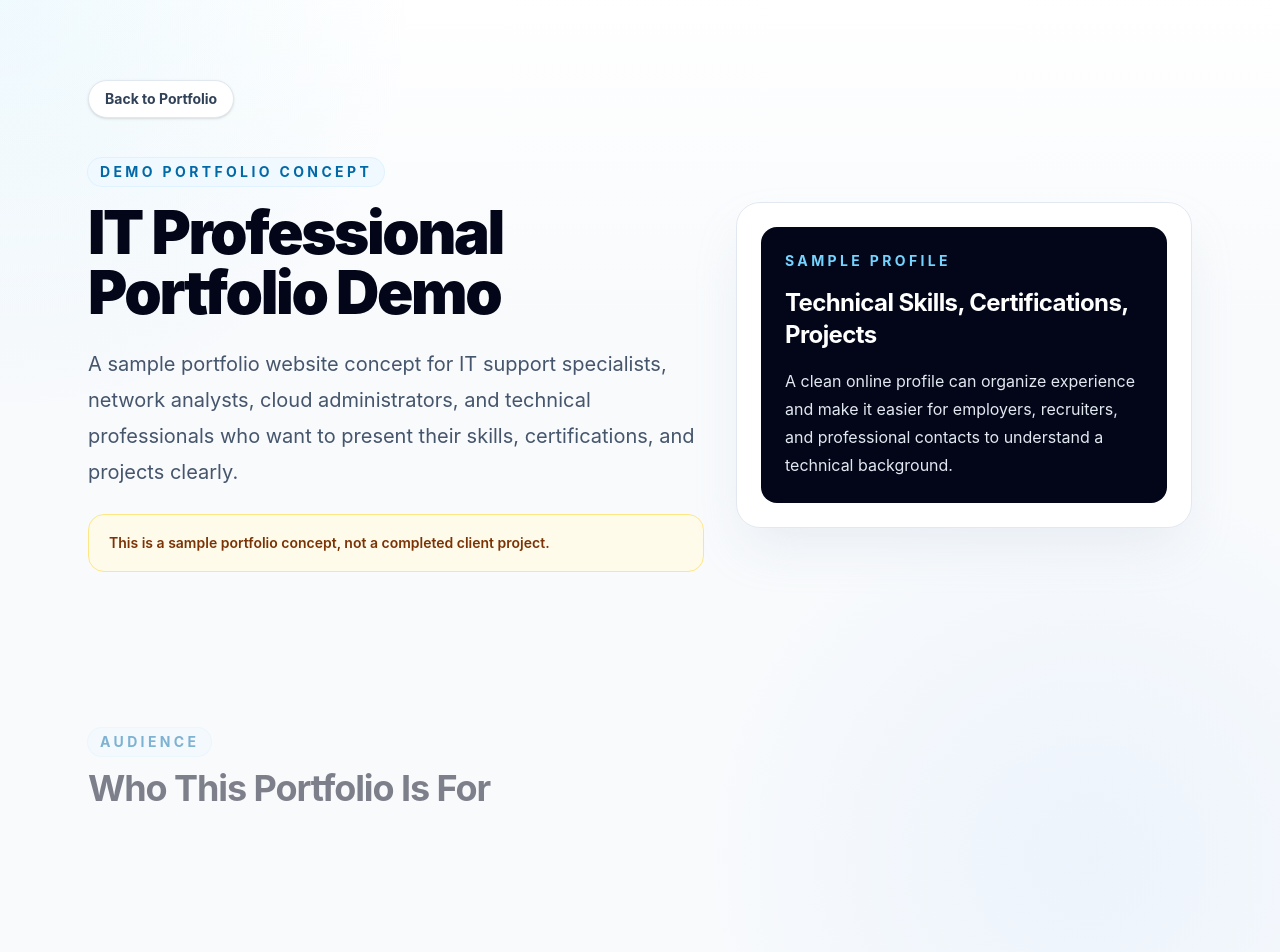
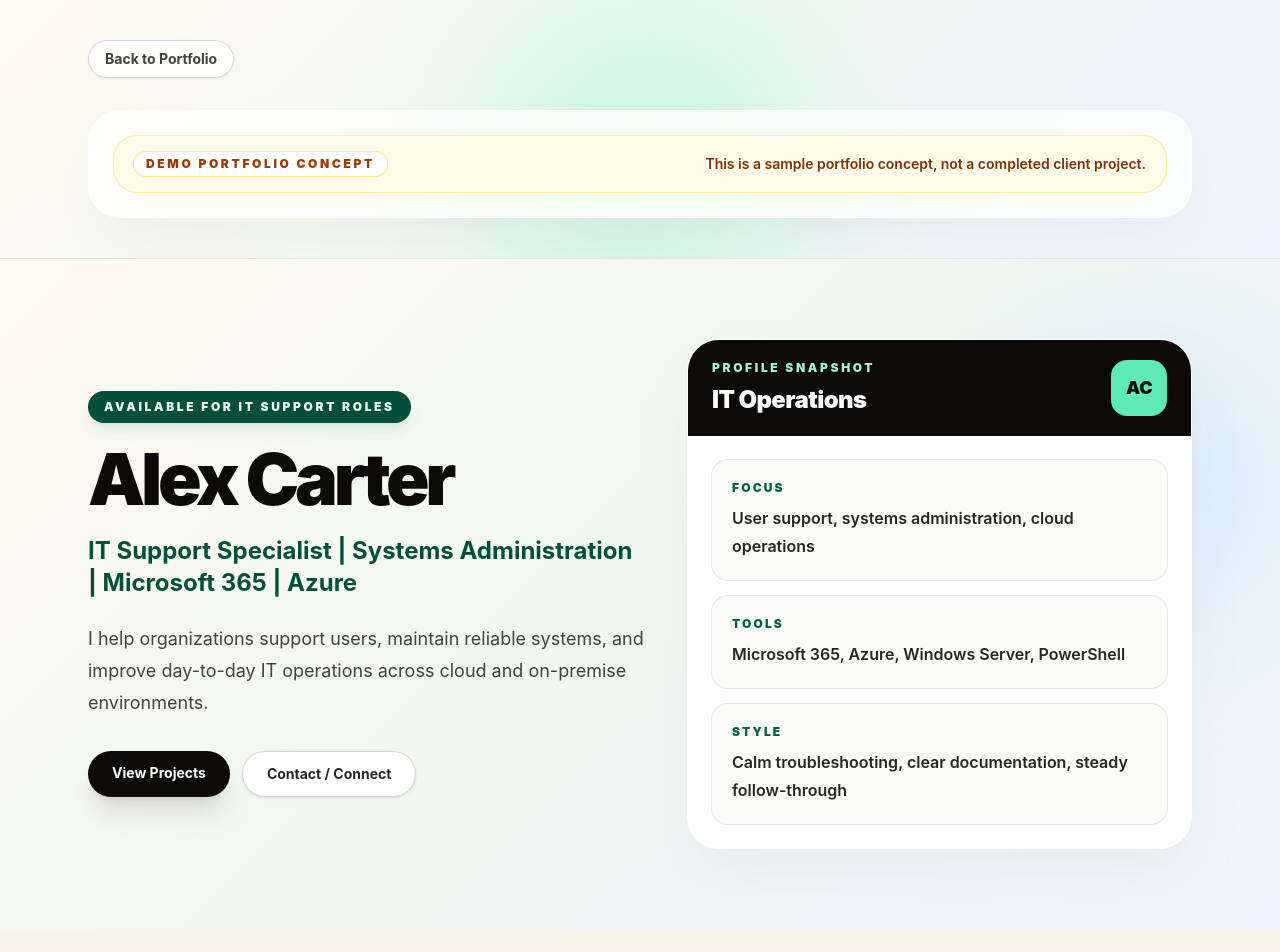
Before and after one commit to AhmadNiknam/ahmad-portfolio-website, a Next.js app: page /samples/it-professional-portfolio in a window 1280 px wide. Shown: the top 952 px of the page. Built offline with nearby package versions, Linux system fonts and the light colour scheme.

Commit message:
refactor: update IT professional portfolio demo content and structure. Revised metadata, core skills, certifications, and project descriptions for improved clarity and professionalism. Enhanced layout and styling for a modern presentation.

```diff
--- a/app/samples/it-professional-portfolio/page.tsx
+++ b/app/samples/it-professional-portfolio/page.tsx
@@ -4,151 +4,230 @@ import { Footer } from "@/components/footer";
 import { profileLinks } from "@/lib/portfolio-data";
 
 export const metadata: Metadata = {
-  title: "IT Professional Portfolio Demo | Ahmad Niknam",
+  title: "Alex Carter IT Portfolio Demo | Ahmad Niknam",
   description:
-    "Demo portfolio website concept for IT support, network, cloud, and systems administration professionals."
+    "A light, modern demo portfolio concept for an IT support and systems administration professional."
 };
 
-const audiences = [
-  "IT Support Specialists",
-  "Help Desk Technicians",
-  "Network Analysts",
-  "Cloud Administrators",
-  "Systems Administrators"
+const coreSkills = [
+  "Microsoft 365 Administration",
+  "Windows Server Support",
+  "Azure Administration",
+  "User Support & Troubleshooting",
+  "PowerShell Automation",
+  "Network Fundamentals",
+  "Documentation",
+  "Endpoint Support"
 ];
 
-const suggestedSections = [
-  "Professional Summary",
-  "Technical Skills",
-  "Certifications",
-  "Technical Projects",
-  "Work Experience Highlights",
-  "Contact and LinkedIn"
+const certifications = [
+  "Microsoft Certified: Azure Administrator Associate",
+  "Microsoft 365 Fundamentals",
+  "IT Support and Systems Administration Credential"
 ];
 
-const contentAreas = [
+const featuredProjects = [
   {
-    title: "Microsoft 365 Support",
+    title: "Microsoft 365 User Support Optimization",
+    tag: "Sample project",
     description:
-      "Show experience supporting users, accounts, email, licensing, collaboration tools, and common service requests."
+      "Mapped common user requests, improved onboarding documentation, and created support checklists for account, email, and Teams issues.",
+    details: ["M365 admin workflows", "Knowledge base updates", "Ticket triage support"]
   },
   {
-    title: "Windows Server Administration",
+    title: "Windows Server Maintenance and Access Review",
+    tag: "Sample project",
     description:
-      "Present practical server administration work such as Active Directory, DNS, DHCP, file services, and routine maintenance."
+      "Created a practical maintenance rhythm for file shares, user groups, patch checks, and routine Active Directory access reviews.",
+    details: ["AD group review", "Patch readiness", "File service support"]
   },
   {
-    title: "Azure Administration",
+    title: "Small Office Network Support and Documentation",
+    tag: "Sample project",
     description:
-      "Highlight cloud administration knowledge through virtual machines, identity, monitoring, storage, and resource organization."
+      "Documented a small office network, clarified device ownership, and prepared troubleshooting notes for connectivity and printer issues.",
+    details: ["Network inventory", "Troubleshooting guide", "Endpoint notes"]
+  }
+];
+
+const experienceSnapshots = [
+  {
+    period: "User Support",
+    title: "Responsive help desk support",
+    description: "Clear communication, careful intake, and practical troubleshooting for staff and remote users."
   },
   {
-    title: "PowerShell Automation",
-    description:
-      "Include examples of scripts or reports that reduce repetitive tasks and improve support visibility."
+    period: "Systems",
+    title: "Server and identity administration",
+    description: "Routine account management, permissions reviews, documentation, and system maintenance tasks."
   },
   {
-    title: "Network Troubleshooting",
-    description:
-      "Describe structured troubleshooting across connectivity, VPN access, switching, routing, and user impact."
-  },
-  {
-    title: "Documentation and User Support",
-    description:
-      "Show communication skills through knowledge base articles, handoff notes, user guides, and support summaries."
+    period: "Cloud",
+    title: "Microsoft cloud operations",
+    description: "Microsoft 365 and Azure fundamentals applied to secure, reliable, and organized daily operations."
   }
 ];
 
 export default function ItProfessionalPortfolioDemo() {
   return (
     <>
-      <main>
-        <section className="overflow-hidden py-16 sm:py-20">
+      <main className="bg-[#f7f2ea] text-stone-950">
+        <section className="relative isolate overflow-hidden border-b border-stone-200 bg-[linear-gradient(135deg,#fffaf0_0%,#eef7f1_52%,#edf4ff_100%)] py-8 sm:py-10">
+          <div className="absolute left-1/2 top-0 -z-10 h-80 w-80 -translate-x-1/2 rounded-full bg-emerald-200/40 blur-3xl" />
           <div className="mx-auto max-w-6xl px-6">
             <Link
               href="/"
-              className="inline-flex rounded-full border border-slate-200 bg-white px-4 py-2 text-sm font-bold text-slate-700 shadow-sm transition hover:-translate-y-0.5 hover:border-sky-200 hover:text-sky-700"
+              className="inline-flex rounded-full border border-stone-300 bg-white/80 px-4 py-2 text-sm font-bold text-stone-700 shadow-sm shadow-stone-200/60 transition hover:-translate-y-0.5 hover:border-emerald-300 hover:text-emerald-800"
             >
               Back to Portfolio
             </Link>
 
-            <div className="mt-10 grid gap-8 lg:grid-cols-[1.15fr_0.85fr] lg:items-center">
+            <div className="mt-8 rounded-[2rem] border border-white/80 bg-white/75 p-4 shadow-2xl shadow-stone-300/30 backdrop-blur sm:p-6">
+              <div className="flex flex-col gap-3 rounded-[1.5rem] border border-amber-200/80 bg-amber-50 px-5 py-4 text-sm font-semibold leading-6 text-amber-900 sm:flex-row sm:items-center sm:justify-between">
+                <span className="inline-flex w-fit rounded-full bg-white px-3 py-1 text-xs font-black uppercase tracking-[0.22em] text-amber-800 ring-1 ring-amber-200">
+                  Demo Portfolio Concept
+                </span>
+                <span>This is a sample portfolio concept, not a completed client project.</span>
+              </div>
+            </div>
+          </div>
+        </section>
+
+        <section className="relative isolate overflow-hidden bg-[linear-gradient(135deg,#fffaf0_0%,#eef7f1_52%,#edf4ff_100%)] py-16 sm:py-20">
+          <div className="absolute right-0 top-20 -z-10 h-72 w-72 rounded-full bg-blue-200/40 blur-3xl" />
+          <div className="mx-auto grid max-w-6xl gap-10 px-6 lg:grid-cols-[1.05fr_0.95fr] lg:items-center">
             <div className="reveal">
-                <p className="mb-4 inline-flex rounded-full bg-sky-50 px-3 py-1 text-sm font-bold uppercase tracking-[0.24em] text-sky-700 ring-1 ring-sky-100">
-                  Demo Portfolio Concept
+              <p className="mb-5 inline-flex rounded-full bg-emerald-900 px-4 py-2 text-xs font-black uppercase tracking-[0.22em] text-emerald-50 shadow-lg shadow-emerald-900/10">
+                Available for IT Support Roles
               </p>
-                <h1 className="max-w-4xl text-4xl font-black tracking-[-0.04em] text-slate-950 sm:text-5xl lg:text-6xl">
-                  IT Professional Portfolio Demo
+              <h1 className="max-w-4xl text-5xl font-black tracking-[-0.06em] text-stone-950 sm:text-6xl lg:text-7xl">
+                Alex Carter
               </h1>
-                <p className="mt-6 max-w-3xl text-lg leading-8 text-slate-600 sm:text-xl sm:leading-9">
-                  A sample portfolio website concept for IT support specialists, network analysts,
-                  cloud administrators, and technical professionals who want to present their
-                  skills, certifications, and projects clearly.
+              <p className="mt-5 max-w-3xl text-xl font-bold leading-8 text-emerald-900 sm:text-2xl">
+                IT Support Specialist | Systems Administration | Microsoft 365 | Azure
               </p>
-                <p className="mt-6 rounded-2xl border border-amber-200 bg-amber-50 px-5 py-4 text-sm font-semibold leading-6 text-amber-900">
-                  This is a sample portfolio concept, not a completed client project.
+              <p className="mt-6 max-w-2xl text-lg leading-8 text-stone-700">
+                I help organizations support users, maintain reliable systems, and improve
+                day-to-day IT operations across cloud and on-premise environments.
               </p>
+              <div className="mt-8 flex flex-col gap-3 sm:flex-row">
+                <a
+                  href="#projects"
+                  className="inline-flex justify-center rounded-full bg-stone-950 px-6 py-3 text-sm font-bold text-white shadow-xl shadow-stone-400/30 transition hover:-translate-y-0.5 hover:bg-emerald-950"
+                >
+                  View Projects
+                </a>
+                <a
+                  href="#contact"
+                  className="inline-flex justify-center rounded-full border border-stone-300 bg-white px-6 py-3 text-sm font-bold text-stone-800 shadow-sm transition hover:-translate-y-0.5 hover:border-emerald-300 hover:text-emerald-800"
+                >
+                  Contact / Connect
+                </a>
+              </div>
             </div>
 
-              <div className="animate-float-in rounded-3xl border border-slate-200 bg-white p-6 shadow-2xl shadow-slate-200/80">
-                <div className="rounded-2xl bg-slate-950 p-6 text-white">
-                  <p className="text-sm font-bold uppercase tracking-[0.24em] text-sky-300">
-                    Sample Profile
+            <div className="animate-float-in">
+              <div className="overflow-hidden rounded-[2rem] border border-white bg-white shadow-2xl shadow-stone-300/40">
+                <div className="bg-stone-950 px-6 py-5 text-white">
+                  <div className="flex items-center justify-between gap-4">
+                    <div>
+                      <p className="text-xs font-black uppercase tracking-[0.22em] text-emerald-200">
+                        Profile Snapshot
                       </p>
-                  <h2 className="mt-4 text-2xl font-bold tracking-tight">
-                    Technical Skills, Certifications, Projects
-                  </h2>
-                  <p className="mt-4 leading-7 text-slate-200">
-                    A clean online profile can organize experience and make it easier for employers,
-                    recruiters, and professional contacts to understand a technical background.
+                      <h2 className="mt-2 text-2xl font-black tracking-tight">IT Operations</h2>
+                    </div>
+                    <div className="flex h-14 w-14 items-center justify-center rounded-2xl bg-emerald-300 text-lg font-black text-stone-950">
+                      AC
+                    </div>
+                  </div>
+                </div>
+                <div className="grid gap-4 p-6">
+                  {[
+                    ["Focus", "User support, systems administration, cloud operations"],
+                    ["Tools", "Microsoft 365, Azure, Windows Server, PowerShell"],
+                    ["Style", "Calm troubleshooting, clear documentation, steady follow-through"]
+                  ].map(([label, value]) => (
+                    <div key={label} className="rounded-2xl bg-stone-50 p-5 ring-1 ring-stone-200">
+                      <p className="text-xs font-black uppercase tracking-[0.18em] text-emerald-800">
+                        {label}
                       </p>
+                      <p className="mt-2 font-semibold leading-7 text-stone-800">{value}</p>
+                    </div>
+                  ))}
                 </div>
               </div>
             </div>
           </div>
         </section>
 
-        <section className="py-12 sm:py-16">
+        <section id="about" className="py-14 sm:py-18">
+          <div className="mx-auto max-w-6xl px-6">
+            <div className="reveal grid gap-6 lg:grid-cols-[0.8fr_1.2fr] lg:items-start">
+              <div className="reveal">
+                <p className="mb-3 inline-flex rounded-full bg-white px-3 py-1 text-sm font-black uppercase tracking-[0.2em] text-emerald-800 ring-1 ring-stone-200">
+                  About
+                </p>
+                <h2 className="text-3xl font-black tracking-[-0.04em] text-stone-950 sm:text-4xl">
+                  Practical IT support with a calm, organized approach.
+                </h2>
+              </div>
+              <div className="rounded-[2rem] border border-stone-200 bg-white p-7 shadow-sm sm:p-8">
+                <p className="text-lg leading-8 text-stone-700">
+                  Alex Carter is a fictional IT professional profile created to demonstrate how a
+                  portfolio website can present technical experience, certifications, project
+                  examples, and professional communication in a clear Canadian-market format.
+                </p>
+                <p className="mt-5 text-lg leading-8 text-stone-700">
+                  This sample emphasizes reliability, user support, documentation, and steady
+                  improvement across Microsoft 365, Windows Server, Azure fundamentals, and
+                  endpoint support.
+                </p>
+              </div>
+            </div>
+          </div>
+        </section>
+
+        <section className="py-14 sm:py-18">
           <div className="mx-auto max-w-6xl px-6">
             <div className="reveal mb-8 max-w-3xl">
-              <p className="mb-3 inline-flex rounded-full bg-sky-50 px-3 py-1 text-sm font-bold uppercase tracking-[0.24em] text-sky-700 ring-1 ring-sky-100">
-                Audience
+              <p className="mb-3 inline-flex rounded-full bg-white px-3 py-1 text-sm font-black uppercase tracking-[0.2em] text-emerald-800 ring-1 ring-stone-200">
+                Core Skills
               </p>
-              <h2 className="text-3xl font-bold tracking-[-0.03em] text-slate-950 sm:text-4xl">
-                Who This Portfolio Is For
+              <h2 className="text-3xl font-black tracking-[-0.04em] text-stone-950 sm:text-4xl">
+                Technical strengths presented at a glance.
               </h2>
             </div>
-            <div className="reveal grid gap-4 sm:grid-cols-2 lg:grid-cols-5">
-              {audiences.map((audience) => (
-                <article
-                  key={audience}
-                  className="rounded-2xl border border-slate-200 bg-white p-5 font-bold text-slate-950 shadow-sm"
+            <div className="reveal grid gap-3 sm:grid-cols-2 lg:grid-cols-4">
+              {coreSkills.map((skill) => (
+                <div
+                  key={skill}
+                  className="rounded-2xl border border-stone-200 bg-white p-5 font-bold text-stone-900 shadow-sm transition hover:-translate-y-0.5 hover:border-emerald-300 hover:shadow-lg hover:shadow-stone-300/30"
                 >
-                  {audience}
-                </article>
+                  {skill}
+                </div>
               ))}
             </div>
           </div>
         </section>
 
-        <section className="py-12 sm:py-16">
+        <section className="py-14 sm:py-18">
           <div className="mx-auto max-w-6xl px-6">
-            <div className="reveal rounded-3xl border border-slate-200 bg-slate-50 p-7 shadow-sm sm:p-8">
-              <div className="max-w-3xl">
-                <p className="mb-3 inline-flex rounded-full bg-white px-3 py-1 text-sm font-bold uppercase tracking-[0.24em] text-sky-700 ring-1 ring-slate-200">
-                  Structure
+            <div className="reveal grid gap-6 rounded-[2rem] border border-stone-200 bg-stone-950 p-7 text-white shadow-2xl shadow-stone-300/30 sm:p-8 lg:grid-cols-[0.85fr_1.15fr] lg:items-center">
+              <div>
+                <p className="mb-3 inline-flex rounded-full bg-white/10 px-3 py-1 text-sm font-black uppercase tracking-[0.2em] text-emerald-200 ring-1 ring-white/15">
+                  Certifications
                 </p>
-                <h2 className="text-3xl font-bold tracking-[-0.03em] text-slate-950 sm:text-4xl">
-                  Suggested Portfolio Sections
+                <h2 className="text-3xl font-black tracking-[-0.04em] sm:text-4xl">
+                  Credentials that support the technical story.
                 </h2>
               </div>
-              <div className="mt-8 grid gap-3 sm:grid-cols-2 lg:grid-cols-3">
-                {suggestedSections.map((section) => (
+              <div className="grid gap-3">
+                {certifications.map((certification) => (
                   <div
-                    key={section}
-                    className="rounded-2xl border border-slate-200 bg-white p-4 font-bold text-slate-900 shadow-sm"
+                    key={certification}
+                    className="rounded-2xl border border-white/10 bg-white/10 p-5 font-bold text-stone-50"
                   >
-                    {section}
+                    {certification}
                   </div>
                 ))}
               </div>
@@ -156,70 +235,113 @@ export default function ItProfessionalPortfolioDemo() {
           </div>
         </section>
 
-        <section className="py-12 sm:py-16">
+        <section id="projects" className="py-14 sm:py-18">
           <div className="mx-auto max-w-6xl px-6">
             <div className="reveal mb-8 max-w-3xl">
-              <p className="mb-3 inline-flex rounded-full bg-sky-50 px-3 py-1 text-sm font-bold uppercase tracking-[0.24em] text-sky-700 ring-1 ring-sky-100">
-                Content
+              <p className="mb-3 inline-flex rounded-full bg-white px-3 py-1 text-sm font-black uppercase tracking-[0.2em] text-emerald-800 ring-1 ring-stone-200">
+                Featured Projects
               </p>
-              <h2 className="text-3xl font-bold tracking-[-0.03em] text-slate-950 sm:text-4xl">
-                Example Content Areas
+              <h2 className="text-3xl font-black tracking-[-0.04em] text-stone-950 sm:text-4xl">
+                Sample project cards for an IT portfolio.
               </h2>
+              <p className="mt-4 leading-7 text-stone-700">
+                These examples are fictional portfolio content, not client claims.
+              </p>
             </div>
-            <div className="reveal grid gap-5 sm:grid-cols-2 lg:grid-cols-3">
-              {contentAreas.map((area) => (
+            <div className="reveal grid gap-5 lg:grid-cols-3">
+              {featuredProjects.map((project) => (
                 <article
-                  key={area.title}
-                  className="rounded-3xl border border-slate-200 bg-white p-6 shadow-sm transition duration-300 hover:-translate-y-1 hover:border-sky-200 hover:shadow-xl hover:shadow-slate-200/80"
+                  key={project.title}
+                  className="flex min-h-full flex-col rounded-[2rem] border border-stone-200 bg-white p-6 shadow-sm transition duration-300 hover:-translate-y-1 hover:border-emerald-300 hover:shadow-xl hover:shadow-stone-300/30"
                 >
-                  <h3 className="text-xl font-bold tracking-tight text-slate-950">{area.title}</h3>
-                  <p className="mt-4 leading-7 text-slate-600">{area.description}</p>
+                  <p className="w-fit rounded-full bg-emerald-50 px-3 py-1 text-xs font-black uppercase tracking-[0.18em] text-emerald-800 ring-1 ring-emerald-100">
+                    {project.tag}
+                  </p>
+                  <h3 className="mt-5 text-2xl font-black tracking-tight text-stone-950">
+                    {project.title}
+                  </h3>
+                  <p className="mt-4 flex-1 leading-7 text-stone-700">{project.description}</p>
+                  <div className="mt-6 flex flex-wrap gap-2">
+                    {project.details.map((detail) => (
+                      <span
+                        key={detail}
+                        className="rounded-full bg-stone-100 px-3 py-1 text-sm font-semibold text-stone-700"
+                      >
+                        {detail}
+                      </span>
+                    ))}
+                  </div>
                 </article>
               ))}
             </div>
           </div>
         </section>
 
-        <section className="py-12 sm:py-16">
+        <section className="py-14 sm:py-18">
           <div className="mx-auto max-w-6xl px-6">
-            <div className="reveal rounded-3xl border border-slate-200 bg-white p-7 shadow-sm sm:p-8">
-              <p className="mb-3 inline-flex rounded-full bg-sky-50 px-3 py-1 text-sm font-bold uppercase tracking-[0.24em] text-sky-700 ring-1 ring-sky-100">
-                Value
+            <div className="reveal mb-8 max-w-3xl">
+              <p className="mb-3 inline-flex rounded-full bg-white px-3 py-1 text-sm font-black uppercase tracking-[0.2em] text-emerald-800 ring-1 ring-stone-200">
+                Experience Snapshot
               </p>
-              <h2 className="text-3xl font-bold tracking-[-0.03em] text-slate-950 sm:text-4xl">
-                Why This Type of Portfolio Helps
+              <h2 className="text-3xl font-black tracking-[-0.04em] text-stone-950 sm:text-4xl">
+                A simple overview of experience areas.
               </h2>
-              <p className="mt-5 max-w-4xl text-lg leading-8 text-slate-600">
-                A focused portfolio helps technical professionals show practical experience,
-                certifications, troubleshooting ability, project work, and communication skills in
-                one clear online profile.
+            </div>
+            <div className="reveal grid gap-4 lg:grid-cols-3">
+              {experienceSnapshots.map((item) => (
+                <article
+                  key={item.title}
+                  className="rounded-[2rem] border border-stone-200 bg-white p-6 shadow-sm"
+                >
+                  <p className="text-sm font-black uppercase tracking-[0.18em] text-emerald-800">
+                    {item.period}
                   </p>
+                  <h3 className="mt-4 text-xl font-black tracking-tight text-stone-950">
+                    {item.title}
+                  </h3>
+                  <p className="mt-4 leading-7 text-stone-700">{item.description}</p>
+                </article>
+              ))}
             </div>
           </div>
         </section>
 
-        <section className="py-12 pb-20 sm:py-16 sm:pb-24">
+        <section id="contact" className="py-14 pb-20 sm:py-18 sm:pb-24">
           <div className="mx-auto max-w-6xl px-6">
-            <div className="reveal overflow-hidden rounded-3xl bg-slate-950 p-7 text-white shadow-2xl shadow-slate-200 sm:p-8">
-              <div className="flex flex-col gap-6 md:flex-row md:items-center md:justify-between">
+            <div className="reveal overflow-hidden rounded-[2rem] bg-[linear-gradient(135deg,#064e3b_0%,#172554_100%)] p-7 text-white shadow-2xl shadow-stone-300/40 sm:p-8">
+              <div className="flex flex-col gap-7 md:flex-row md:items-center md:justify-between">
                 <div>
-                  <h2 className="text-3xl font-bold tracking-tight">
+                  <p className="mb-3 text-sm font-black uppercase tracking-[0.2em] text-emerald-200">
+                    Build Something Similar
+                  </p>
+                  <h2 className="text-3xl font-black tracking-tight">
                     Want a similar portfolio website?
                   </h2>
                   <p className="mt-3 max-w-3xl leading-7 text-slate-200">
-                    Connect with me on LinkedIn to discuss a simple professional portfolio website
-                    for your background, projects, and career goals.
+                    Connect with Ahmad Niknam on LinkedIn to discuss a clean professional portfolio
+                    website for your background, projects, and career goals.
+                  </p>
+                  <p className="mt-3 text-sm font-semibold text-emerald-100">
+                    Email: {profileLinks.emailLabel}
                   </p>
                 </div>
+                <div className="flex w-full flex-col gap-3 sm:w-auto sm:flex-row md:flex-col">
                   <a
                     href={profileLinks.linkedin}
                     target="_blank"
                     rel="noopener noreferrer"
-                  className="inline-flex w-full shrink-0 justify-center rounded-full bg-sky-400 px-6 py-3 text-sm font-bold text-slate-950 transition hover:-translate-y-0.5 hover:bg-sky-300 sm:w-auto"
+                    className="inline-flex justify-center rounded-full bg-white px-6 py-3 text-sm font-bold text-emerald-950 transition hover:-translate-y-0.5 hover:bg-emerald-50"
                     aria-label="Connect with Ahmad Niknam on LinkedIn"
                   >
                     Connect on LinkedIn
                   </a>
+                  <Link
+                    href="/"
+                    className="inline-flex justify-center rounded-full border border-white/25 px-6 py-3 text-sm font-bold text-white transition hover:-translate-y-0.5 hover:bg-white/10"
+                  >
+                    Back to Portfolio
+                  </Link>
+                </div>
               </div>
             </div>
           </div>
```
Lines whose indentation alone changed are shown as unchanged.
